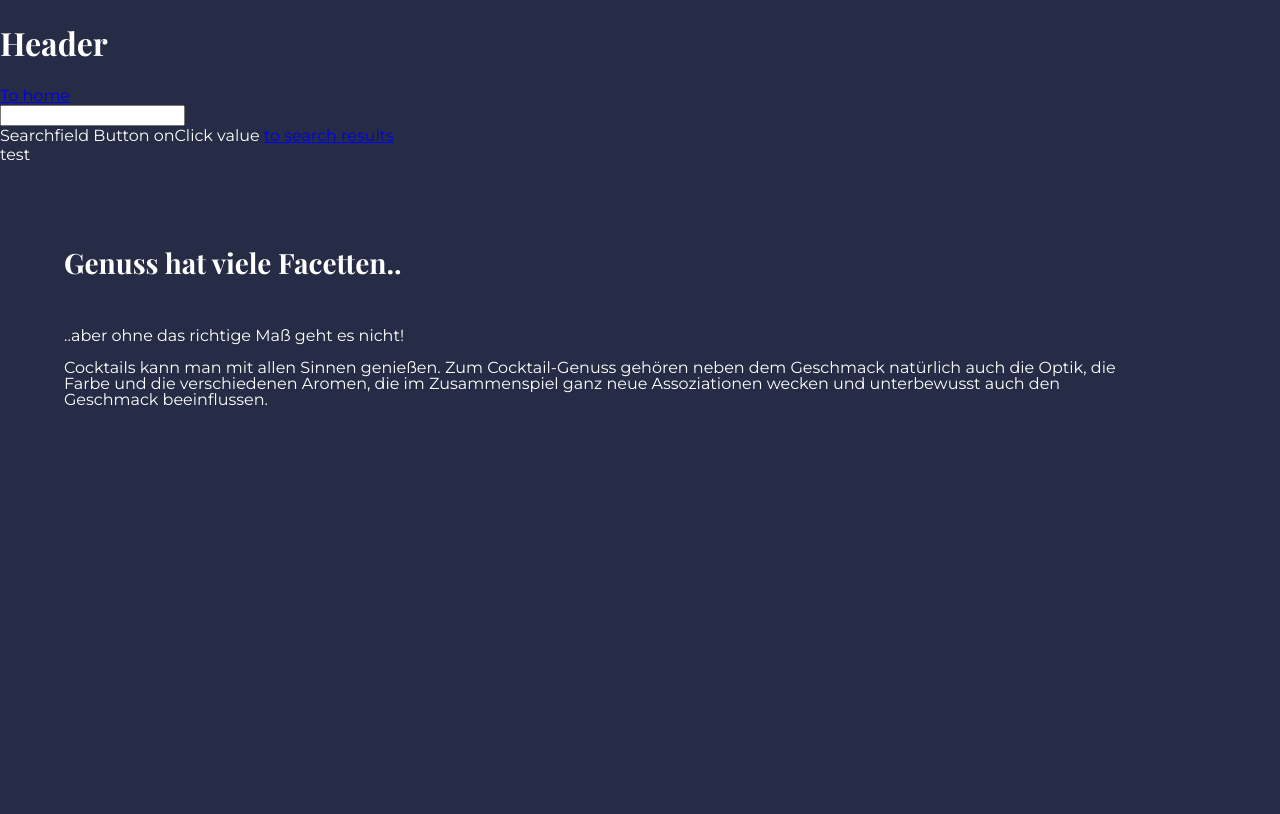
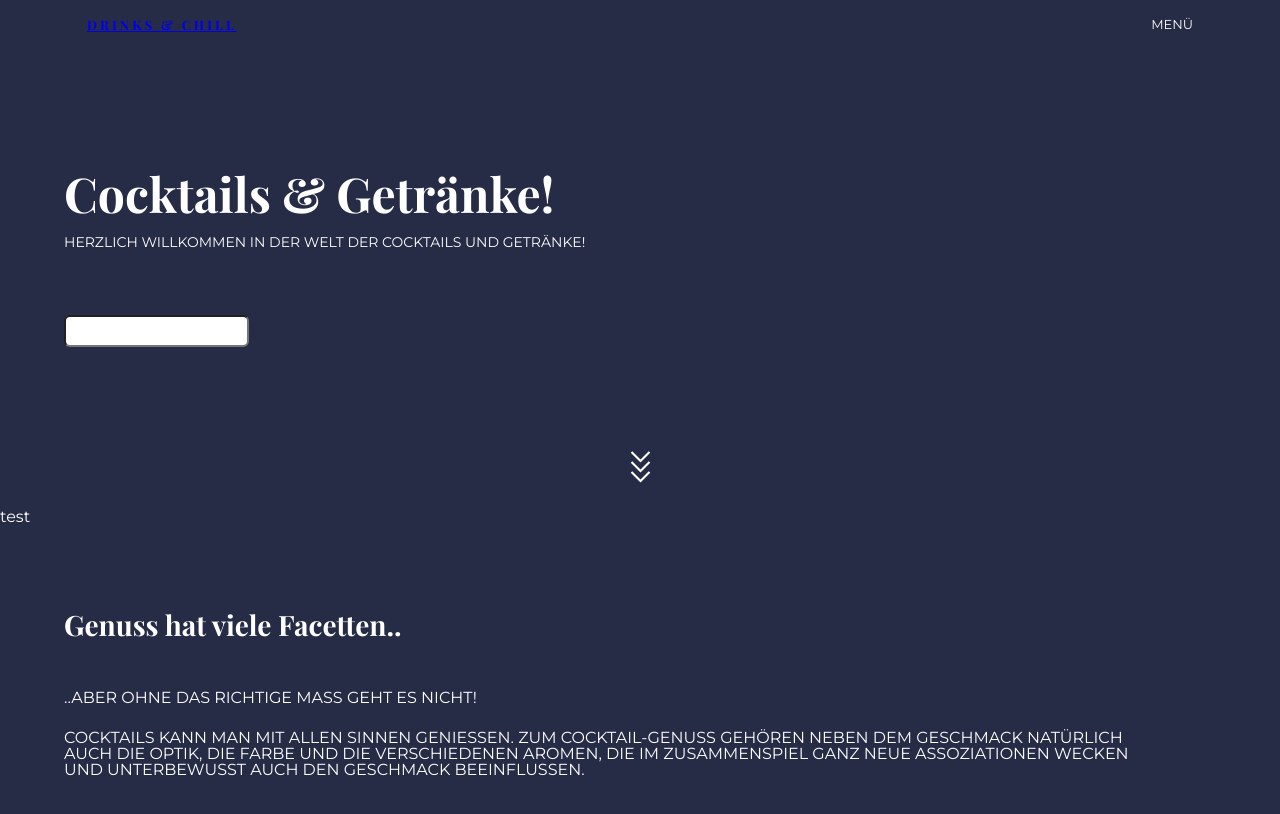
Before and after one commit to enriquenv/drinkschill, a React (Create React App) app: page /search-results/1 in a window 1280 px wide. Shown: the top 814 px of the page. Built offline with nearby package versions, Linux system fonts and the light colour scheme; no server answers.

Commit message:
speichern

```diff
--- a/src/components/Header.css
+++ b/src/components/Header.css
@@ -1,7 +1,46 @@
 body {
-    color: #fff;
-    background-color: #262B46;
+  color: #fff;
 }
-button {
-    background-color: #6FC3DF;
+.HeaderContainer {
+  padding: 0 5%;
 }
+ul {
+  text-transform: uppercase;
+  list-style: none;
+  display: flex;
+  justify-content: space-between;
+  padding-inline-start: 0;
+  padding: 2vh 2%;
+  margin: 0;
+  font-size: 0.81rem;
+}
+ul li:nth-of-type(1) {
+  font-weight: bold;
+  letter-spacing: 3px;
+  font-family: Playfair Display;
+}
+ul li:nth-of-type(2) {
+  font-family: 'Montserrat', sans-serif;
+}
+h1 {
+  font-weight: bold;
+  font-size: 3rem;
+  margin: 14vh 0 0 0;
+}
+p {
+  font-family: 'Montserrat', sans-serif;
+  font-size: 0.875rem;
+  text-transform: uppercase;
+  margin: 1vh 0 3vh 0;
+}
+input {
+  border-radius: 6px;
+  height: 2rem;
+  box-sizing: border-box;
+  margin: 5vh 2% 3vh 0;
+}
+img {
+  display: block;
+  margin: 0 auto;
+  padding: 10vh 0 3vh 0;
+}
--- a/src/components/Header.js
+++ b/src/components/Header.js
@@ -1,5 +1,6 @@
 import React from 'react'
 import { Link } from 'react-router-dom'
+import './Header.css'
 
 class Header extends React.Component {
   state = {
@@ -10,9 +11,17 @@ class Header extends React.Component {
   }
   render() {
     return (
-      <div>
-        <h1>Header</h1>
-        <Link to={'/'}>To home</Link>
+      <div className="HeaderContainer">
+        <ul>
+          <li>
+            <Link to={'/'}>DRINKS & CHILL</Link>
+          </li>
+
+          <li> MENÜ </li>
+        </ul>
+        <h1>Cocktails & Getränke!</h1>
+        <p>Herzlich Willkommen in der Welt der Cocktails und Getränke!</p>
+
         <form>
           <input
             type="text"
@@ -20,10 +29,11 @@ class Header extends React.Component {
             onChange={this.handleSearch}
           ></input>
         </form>
-        Searchfield Button onClick value{' '}
+        {/* Searchfield Button onClick value{' '} */}
         <Link to={`/search-results/${this.state.search}`}>
-          to search results
+          {/* to search results */}
         </Link>
+        <img src="/Arrows.png" alt="Arrow" />
       </div>
     )
   }
```
Also changed, not shown: public/Arrows.png (added).
